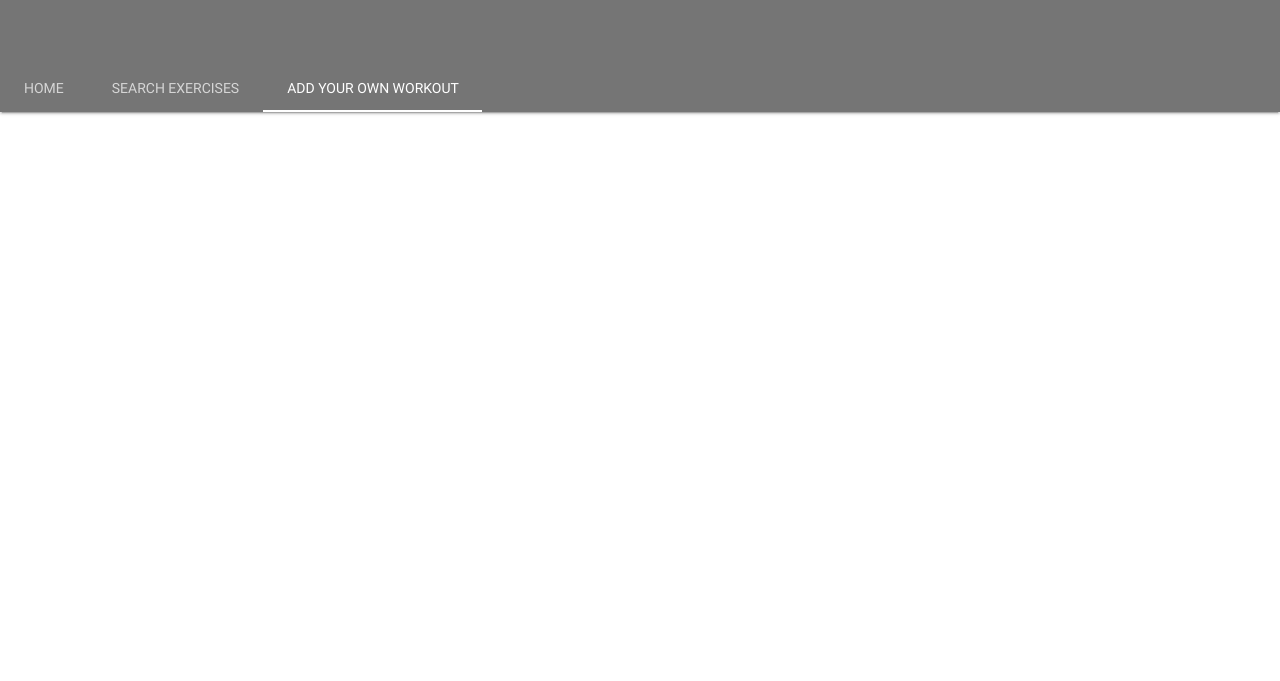
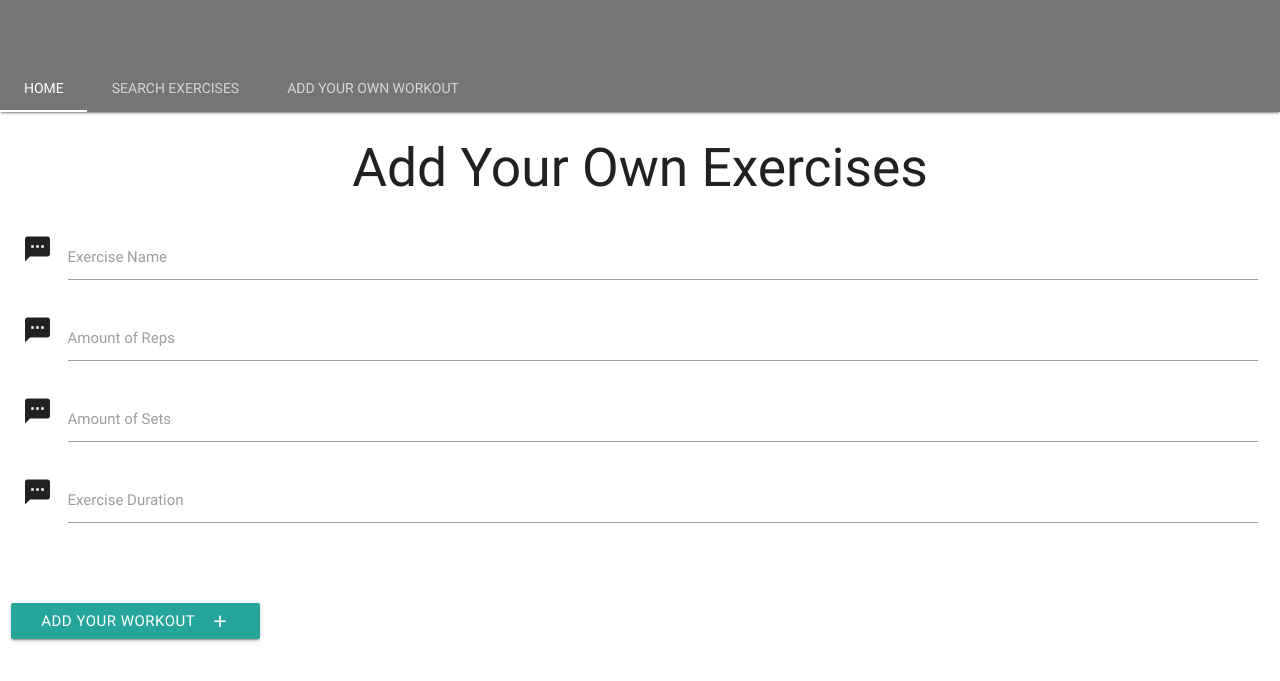
Before and after one commit to aliciarawlings/data_centric_milestone, a Flask app: template templates/add_exercise.html in a window 1280 px wide. Shown: the top 681 px of the page. Run offline with Flask 2, Linux system fonts and the light colour scheme; the template is opened without the code that fills it, so the values that code supplies are empty; some libraries are stand-ins or nearby versions.

Commit message:
created 'add_exercise.html' page , along with route. Form created for said page for user to insert exercise

```diff
--- a/app.py
+++ b/app.py
@@ -25,9 +25,19 @@
 def get_exercises():
     return render_template('exercises.html', exercises=mongo.db.exercises.find())
 
-@app.route('/add_exercises')
-def add_exercises():
-    return render_template('add_exercise.html')
+@app.route('/add_exercise')
+def add_exercise():
+    return render_template('add_exercise.html', exercises=mongo.db.exercises.find())
+
+
+
+@app.route('/insert_exercise', methods=['POST'])
+def insert_exercise():
+    exercises = mongo.db.exercises
+    exercises.insert_one(request.form.to_dict())
+    return redirect(url_for('get_exercises'))
+
+
 
 
 if __name__ == '__main__':
--- a/templates/add_exercise.html
+++ b/templates/add_exercise.html
@@ -1,6 +1,42 @@
 {% extends 'base.html' %}
 {% block content %}
 
+<h2> Add Your Own Exercises </h2>
+<form action="{{url_for('insert_exercise') }}" method="POST" class="col s12">
+ <div class="row">
+    <div class="col s12">
+      <div class="row">
+        <div class="input-field col s12"  id="add_more">
+          <i class="material-icons prefix">textsms</i>
+          <input type="text" id="exercise_type" name="ingredients_name">
+          <label for="autocomplete-input">Exercise Name</label>
+        </div>
+          <div class="row">
+        <div class="input-field col s12">
+          <i class="material-icons prefix">textsms</i>
+          <input type="text" id="autocomplete-input" class="autocomplete">
+          <label for="autocomplete-input">Amount of Reps</label>
+        </div>
+          <div class="row">
+        <div class="input-field col s12">
+          <i class="material-icons prefix">textsms</i>
+          <input type="text" id="autocomplete-input" class="autocomplete">
+          <label for="autocomplete-input">Amount of Sets</label>
+        </div>
+          <div class="row">
+        <div class="input-field col s12">
+          <i class="material-icons prefix">textsms</i>
+          <input type="text" id="autocomplete-input" class="autocomplete">
+          <label for="autocomplete-input">Exercise Duration</label>
+
+        </div>
+      </div>
+    </div>
+  </div>
+    <button class="btn waves-effect waves-light" type="submit" name="action">Add Your Workout
+      <i class="material-icons right">add</i>
+    </button>
+  </form>
 
 
 
--- a/templates/base.html
+++ b/templates/base.html
@@ -19,7 +19,7 @@
       <ul class="tabs tabs-transparent">
          <li class="tab"><a href="#">Home</a></li>
         <li class="tab"><a href="{{ url_for ('get_exercises')}}">Search Exercises</a></li>
-       <li class="tab"><a href="">Add Your own Workout</a></li>
+       <li class="tab"><a href="{{ url_for ('add_exercise')}}">Add Your own Workout</a></li>
       </ul>
     </div>
   </nav>
--- a/templates/exercises.html
+++ b/templates/exercises.html
@@ -12,8 +12,10 @@
       <li>  {{exercises.number_of_sets}}</li>
       <li> {{ exercises.number_of_reps}}</li>
       <li> {{ exercises.exercise_duration}}</li>
+      </ol>
 
     {% endfor %}
+
 </div>
 
 
```
